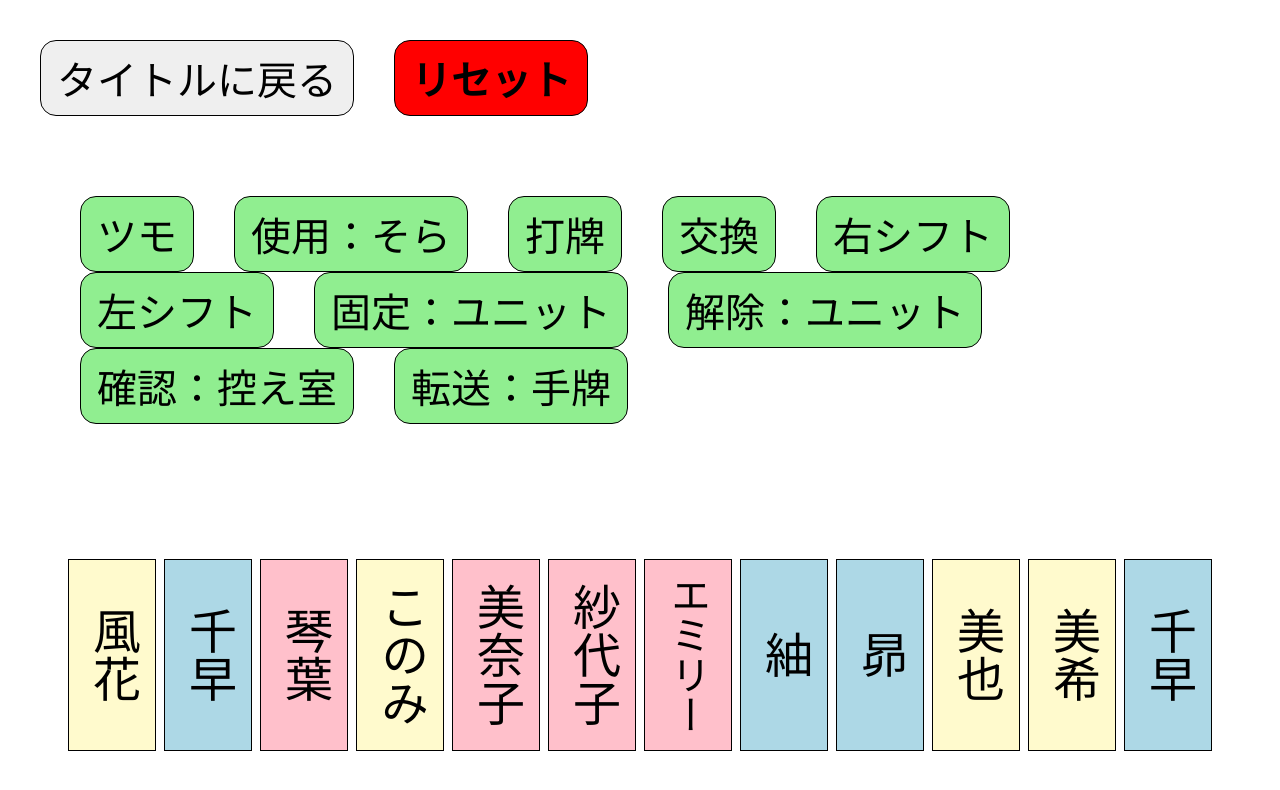
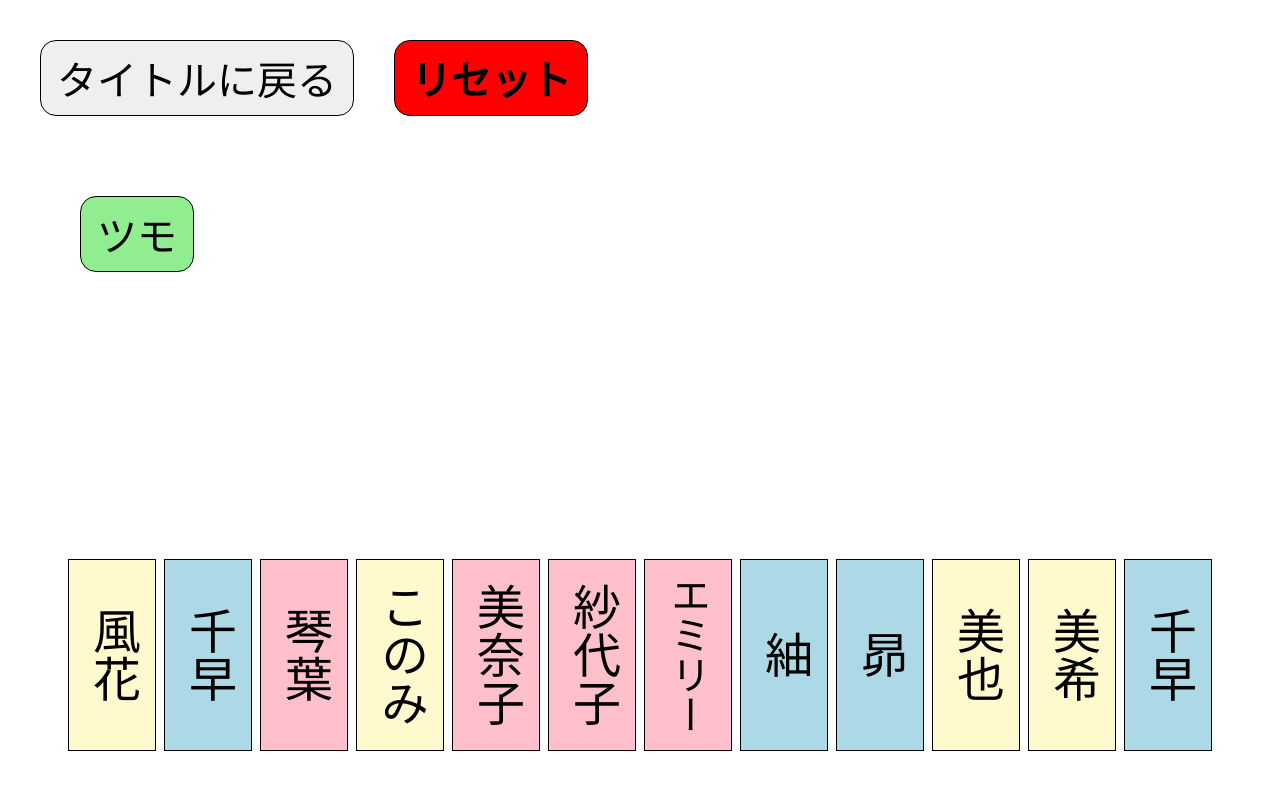
Before and after one commit to YSRKEN/Hitori-Jong-2nd, a React (Create React App) app in the folder hitori-jong-2nd/: page / in a window 1280 px wide. Both pictures are taken after a click on the button "ゲーム開始". Shown: the top 790 px of the page. Built offline with nearby package versions, Linux system fonts and the light colour scheme.

Commit message:
[add] ゲーム画面について、コマンドの表示可否を自動切り替えするようにした

```diff
--- a/hitori-jong-2nd/src/App.tsx
+++ b/hitori-jong-2nd/src/App.tsx
@@ -3,7 +3,6 @@ import TitleScene from 'scene/Title';
 import GameScene from 'scene/Game';
 import SimulationScene from 'scene/Simulation';
 import useStore from 'store';
-import 'css/base.css';
 import { ApplicationContext } from 'context';
 
 const SceneSelector: React.FC = () => {
--- a/hitori-jong-2nd/src/constant2/idol.ts
+++ b/hitori-jong-2nd/src/constant2/idol.ts
@@ -1,4 +1,4 @@
-import { IdolType, IDOL_LIST } from "../constant/idol";
+import { IdolType, IDOL_LIST } from '../constant/idol';
 
 // アイドルの情報(詳細)
 export interface IdolInfo2 {
@@ -12,12 +12,16 @@ export interface IdolInfo2 {
 // IdolInfo2型の一覧を生成する
 const createIdolInfo2 = () => {
   return IDOL_LIST.map((idolInfo, id) => {
-		const name = idolInfo.name;
-		const kana = idolInfo.kana;
+    const { name } = idolInfo;
+    const { kana } = idolInfo;
     const idolType = idolInfo.type;
     const fontSize = name.length >= 4 ? 'small' : 'normal';
-		return {id, name, kana, 'type': idolType, fontSize};
+
+    return { id, name, kana, type: idolType, fontSize };
   });
 };
 
 export const IDOL_LIST2 = createIdolInfo2();
+export const SORA_ID = IDOL_LIST.findIndex(
+  idolInfo => idolInfo.name === 'そら',
+);
--- /dev/null
+++ b/hitori-jong-2nd/src/css/status.css
@@ -0,0 +1,3 @@
+.is-display-none {
+  display: none;
+}
--- a/hitori-jong-2nd/src/index.tsx
+++ b/hitori-jong-2nd/src/index.tsx
@@ -3,6 +3,7 @@ import ReactDOM from 'react-dom';
 import 'css/base.css';
 import 'css/layout.css';
 import 'css/module.css';
+import 'css/status.css';
 import App from './App';
 import * as serviceWorker from './serviceWorker';
 
--- /dev/null
+++ b/hitori-jong-2nd/src/parts/CommandButton.tsx
@@ -0,0 +1,21 @@
+import React from 'react';
+
+// コマンドボタン
+const CommandButton: React.FC<{
+  text: string;
+  hiddenFlg: boolean;
+  onClick?: () => void;
+}> = ({ text, hiddenFlg, onClick = () => {} }) => {
+  let css = 'l-margin-right default-button command';
+  if (hiddenFlg) {
+    css += ' is-display-none';
+  }
+
+  return (
+    <button type="button" className={css} onClick={onClick}>
+      {text}
+    </button>
+  );
+};
+
+export default CommandButton;
--- a/hitori-jong-2nd/src/scene/Game.tsx
+++ b/hitori-jong-2nd/src/scene/Game.tsx
@@ -1,12 +1,28 @@
 import React, { useContext } from 'react';
 import { ApplicationContext } from 'context';
 import MyHandTileList from 'parts/MyHandTileList';
+import CommandButton from 'parts/CommandButton';
+import { countHand, hasSora } from 'service/hand';
+import { HAND_TILE_COUNT } from 'constant/other';
 
 // ゲーム画面
 const GameSceneBase: React.FC<{
+  drawFlg: boolean;
+  soraFlg: boolean;
+  selectedUnitCount: number;
+  selectedMemberCount: number;
   backToTitle: () => void;
   resetGame: () => void;
-}> = ({ backToTitle, resetGame }) => (
+  drawTile: () => void;
+}> = ({
+  drawFlg,
+  soraFlg,
+  selectedUnitCount,
+  selectedMemberCount,
+  backToTitle,
+  resetGame,
+  drawTile,
+}) => (
   <>
     <div className="l-header">
       <button
@@ -25,36 +41,46 @@ const GameSceneBase: React.FC<{
       </button>
     </div>
     <div className="l-main-game">
-      <button type="button" className="l-margin-right default-button command">
-        ツモ
-      </button>
-      <button type="button" className="l-margin-right default-button command">
-        使用：そら
-      </button>
-      <button type="button" className="l-margin-right default-button command">
-        打牌
-      </button>
-      <button type="button" className="l-margin-right default-button command">
-        交換
-      </button>
-      <button type="button" className="l-margin-right default-button command">
-        右シフト
-      </button>
-      <button type="button" className="l-margin-right default-button command">
-        左シフト
-      </button>
-      <button type="button" className="l-margin-right default-button command">
-        固定：ユニット
-      </button>
-      <button type="button" className="l-margin-right default-button command">
-        解除：ユニット
-      </button>
-      <button type="button" className="l-margin-right default-button command">
-        確認：控え室
-      </button>
-      <button type="button" className="l-margin-right default-button command">
-        転送：手牌
-      </button>
+      <CommandButton text="ツモ" hiddenFlg={!drawFlg} onClick={drawTile} />
+      <CommandButton text="使用：そら" hiddenFlg={!drawFlg || !soraFlg} />
+      <CommandButton
+        text="打牌"
+        hiddenFlg={
+          drawFlg || selectedUnitCount > 0 || selectedMemberCount !== 1
+        }
+      />
+      <CommandButton
+        text="交換"
+        hiddenFlg={
+          drawFlg || selectedUnitCount > 0 || selectedMemberCount !== 2
+        }
+      />
+      <CommandButton
+        text="右シフト"
+        hiddenFlg={
+          drawFlg || selectedUnitCount > 0 || selectedMemberCount === 0
+        }
+      />
+      <CommandButton
+        text="左シフト"
+        hiddenFlg={
+          drawFlg || selectedUnitCount > 0 || selectedMemberCount === 0
+        }
+      />
+      <CommandButton
+        text="固定：ユニット"
+        hiddenFlg={
+          drawFlg || selectedUnitCount > 0 || selectedMemberCount === 0
+        }
+      />
+      <CommandButton
+        text="解除：ユニット"
+        hiddenFlg={
+          drawFlg || selectedUnitCount === 0 || selectedMemberCount > 0
+        }
+      />
+      <CommandButton text="確認：控え室" hiddenFlg={drawFlg} />
+      <CommandButton text="転送：手牌" hiddenFlg={drawFlg} />
     </div>
     <div className="l-footer">
       <MyHandTileList />
@@ -63,7 +89,9 @@ const GameSceneBase: React.FC<{
 );
 
 const GameScene: React.FC = () => {
-  const { dispatch } = useContext(ApplicationContext);
+  const { myHandG, selectedUnitFlg, selectedMemberFlg, dispatch } = useContext(
+    ApplicationContext,
+  );
 
   const resetGame = () => {
     if (window.confirm('盤面をリセットしますか？')) {
@@ -74,8 +102,13 @@ const GameScene: React.FC = () => {
 
   return (
     <GameSceneBase
+      drawFlg={countHand(myHandG) === HAND_TILE_COUNT}
+      soraFlg={hasSora(myHandG)}
+      selectedUnitCount={selectedUnitFlg.filter(flg => flg).length}
+      selectedMemberCount={selectedMemberFlg.filter(flg => flg).length}
       backToTitle={() => dispatch({ type: 'BackToTitle', message: '' })}
       resetGame={resetGame}
+      drawTile={() => dispatch({ type: 'drawTile', message: '' })}
     />
   );
 };
--- a/hitori-jong-2nd/src/service/hand.ts
+++ b/hitori-jong-2nd/src/service/hand.ts
@@ -1,4 +1,5 @@
-import { Hand, HAND_TILE_COUNT } from '../constant/other';
+import { SORA_ID } from 'constant2/idol';
+import { Hand, HAND_TILE_COUNT, HAND_TILE_COUNT_PLUS } from '../constant/other';
 
 // 数字の配列(12枚)を手牌としてあてがう
 export const createHandFromArray = (handArray: number[]): Hand => {
@@ -15,3 +16,17 @@ export const drawTile = (hand: Hand, idolId: number): Hand => {
     member: [...hand.member.slice(0, HAND_TILE_COUNT), idolId],
   };
 };
+
+// 手牌をカウントする
+export const countHand = (hand: Hand) => {
+  if (hand.member[hand.member.length - 1] < 0) {
+    return HAND_TILE_COUNT;
+  }
+
+  return HAND_TILE_COUNT_PLUS;
+};
+
+// そらさんを持っていたらtrue
+export const hasSora = (hand: Hand) => {
+  return hand.member.includes(SORA_ID);
+};
```
Lines whose indentation alone changed are shown as unchanged.
